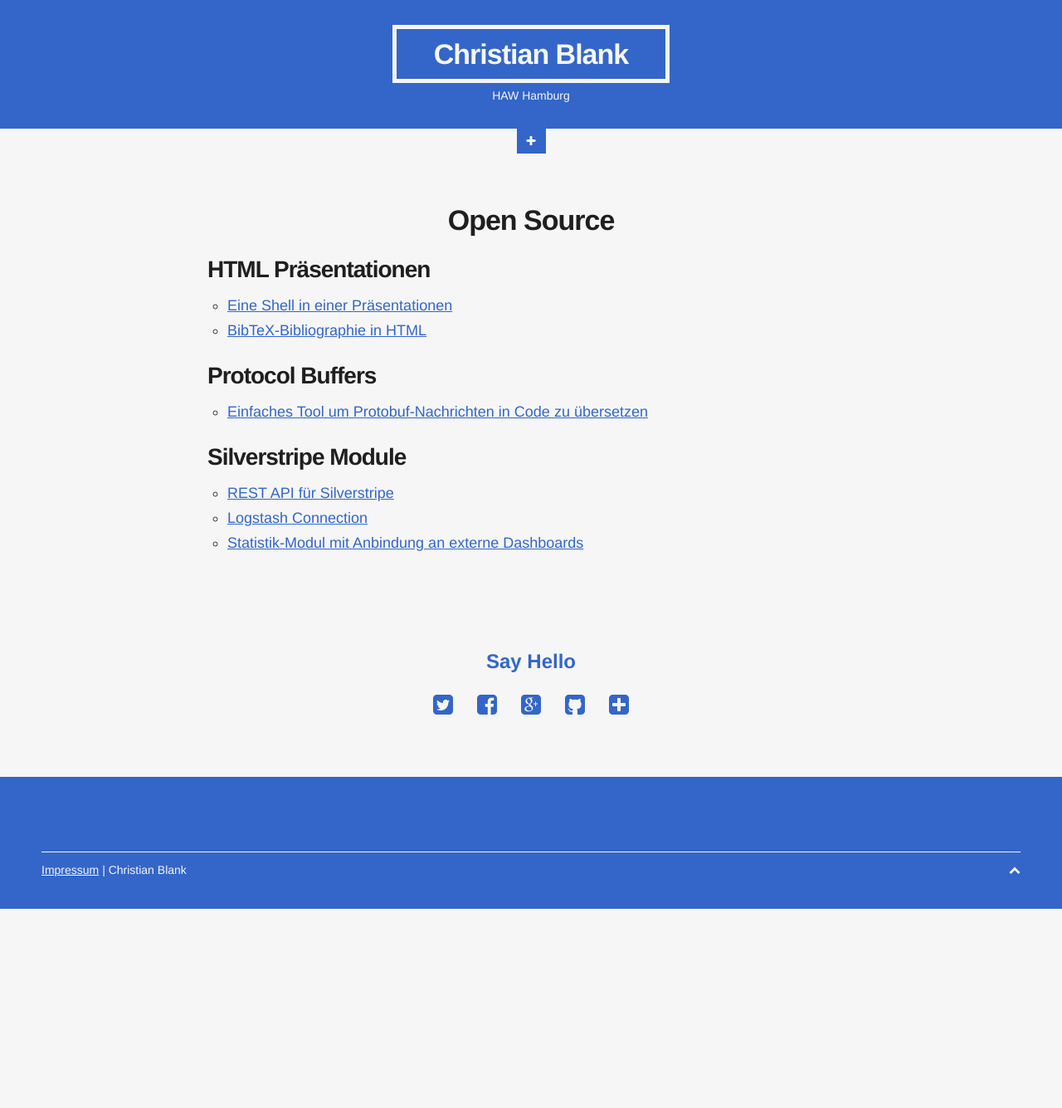
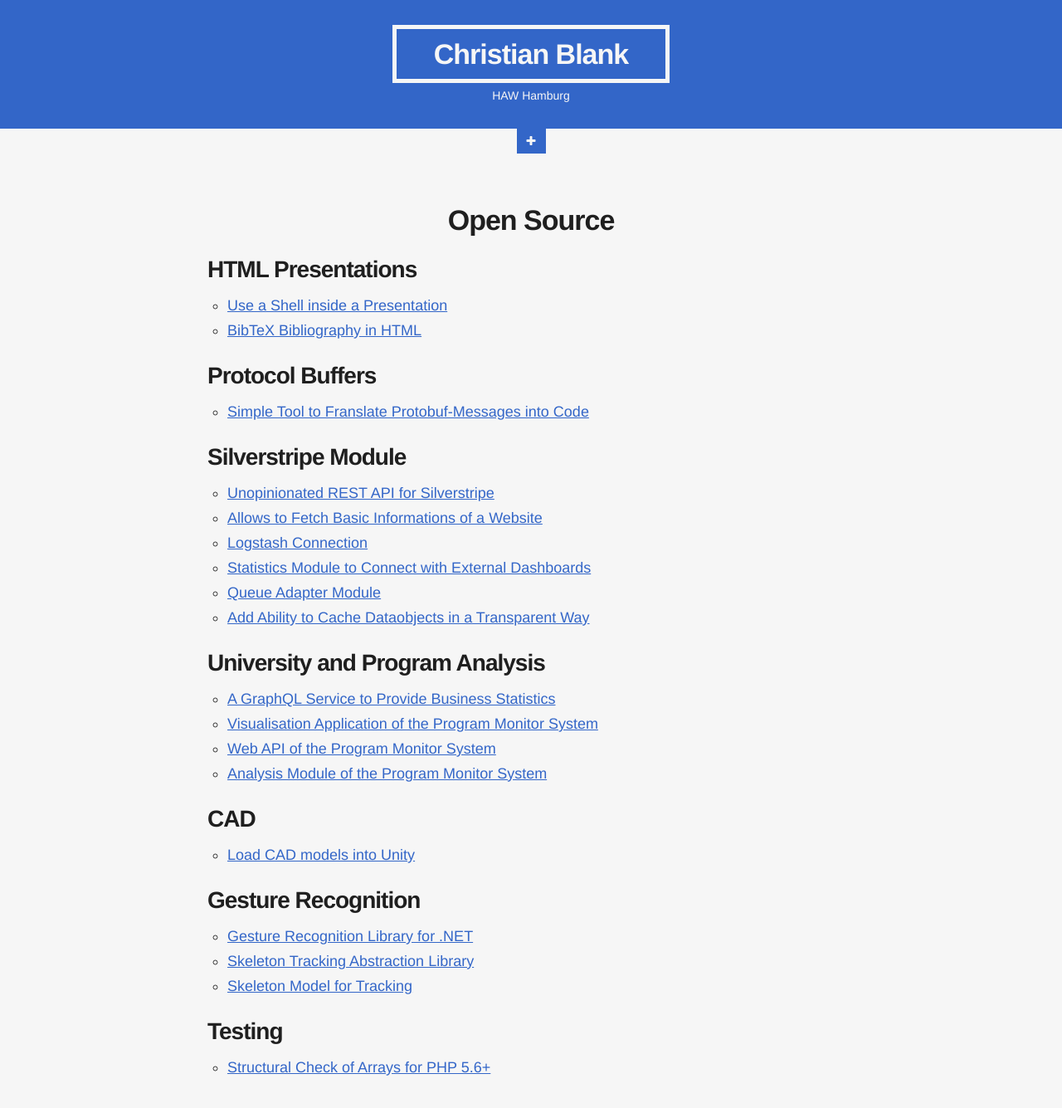
Before and after one commit to 1blankz7/1blankz7.github.io, a Jekyll site: the page built from open-source.md, in a window 1280 px wide and 1400 px high. Shown: the top 1335 px of the window at 83% size. Built offline with Jekyll 4.4.1, drawn with Linux system fonts in a browser that asks for light colours.

Commit message:
Update informations

```diff
--- a/open-source.md
+++ b/open-source.md
@@ -5,17 +5,41 @@ permalink: /open-source.html
 index: 2
 menu: main
 ---
-## HTML Präsentationen
+## HTML Presentations
 
- * [Eine Shell in einer Präsentationen](https://github.com/1blankz7/presentation-shell)
- * [BibTeX-Bibliographie in HTML](https://github.com/1blankz7/html-citations)
+ * [Use a Shell inside a Presentation](https://github.com/1blankz7/presentation-shell)
+ * [BibTeX Bibliography in HTML](https://github.com/1blankz7/html-citations)
 
 ## Protocol Buffers
 
- * [Einfaches Tool um Protobuf-Nachrichten in Code zu übersetzen](https://github.com/1blankz7/protobuf-guy)
+ * [Simple Tool to Franslate Protobuf-Messages into Code](https://github.com/1blankz7/protobuf-guy)
 
 ## Silverstripe Module
 
- * [REST API für Silverstripe](https://github.com/1blankz7/silverstripe-rest-api)
- * [Logstash Connection](https://github.com/1blankz7/silverstripe-logstash)
- * [Statistik-Modul mit Anbindung an externe Dashboards](https://github.com/1blankz7/silverstripe-statistics)
+ * [Unopinionated REST API for Silverstripe](https://github.com/notthatbad/silverstripe-rest-api)
+ * [Allows to Fetch Basic Informations of a Website](https://github.com/notthatbad/silverstripe-website-parsing)
+ * [Logstash Connection](https://github.com/notthatbad/silverstripe-logstash)
+ * [Statistics Module to Connect with External Dashboards](https://github.com/notthatbad/silverstripe-statistics)
+ * [Queue Adapter Module](https://github.com/notthatbad/silverstripe-queue-adapter)
+ * [Add Ability to Cache Dataobjects in a Transparent Way](https://github.com/notthatbad/silverstripe-caching)
+
+## University and Program Analysis
+
+ * [A GraphQL Service to Provide Business Statistics](https://github.com/uni-cockpit/business-statistics-service)
+ * [Visualisation Application of the Program Monitor System](https://github.com/uni-cockpit/program-monitor-webapp)
+ * [Web API of the Program Monitor System](https://github.com/uni-cockpit/program-monitor-server)
+ * [Analysis Module of the Program Monitor System](https://github.com/uni-cockpit/program-monitor-analysation)
+
+## CAD
+
+ * [Load CAD models into Unity](https://github.com/i2e-haw-hamburg/cad-in-unity)
+
+## Gesture Recognition
+
+ * [Gesture Recognition Library for .NET](https://github.com/i2e-haw-hamburg/gesture-recognition)
+ * [Skeleton Tracking Abstraction Library](https://github.com/i2e-haw-hamburg/trame)
+ * [Skeleton Model for Tracking](https://github.com/i2e-haw-hamburg/trame.skeleton)
+
+## Testing
+
+ * [Structural Check of Arrays for PHP 5.6+](https://github.com/1blankz7/php-structure-check)
```
Also changed, not shown: index.md (+32 -18 lines).
